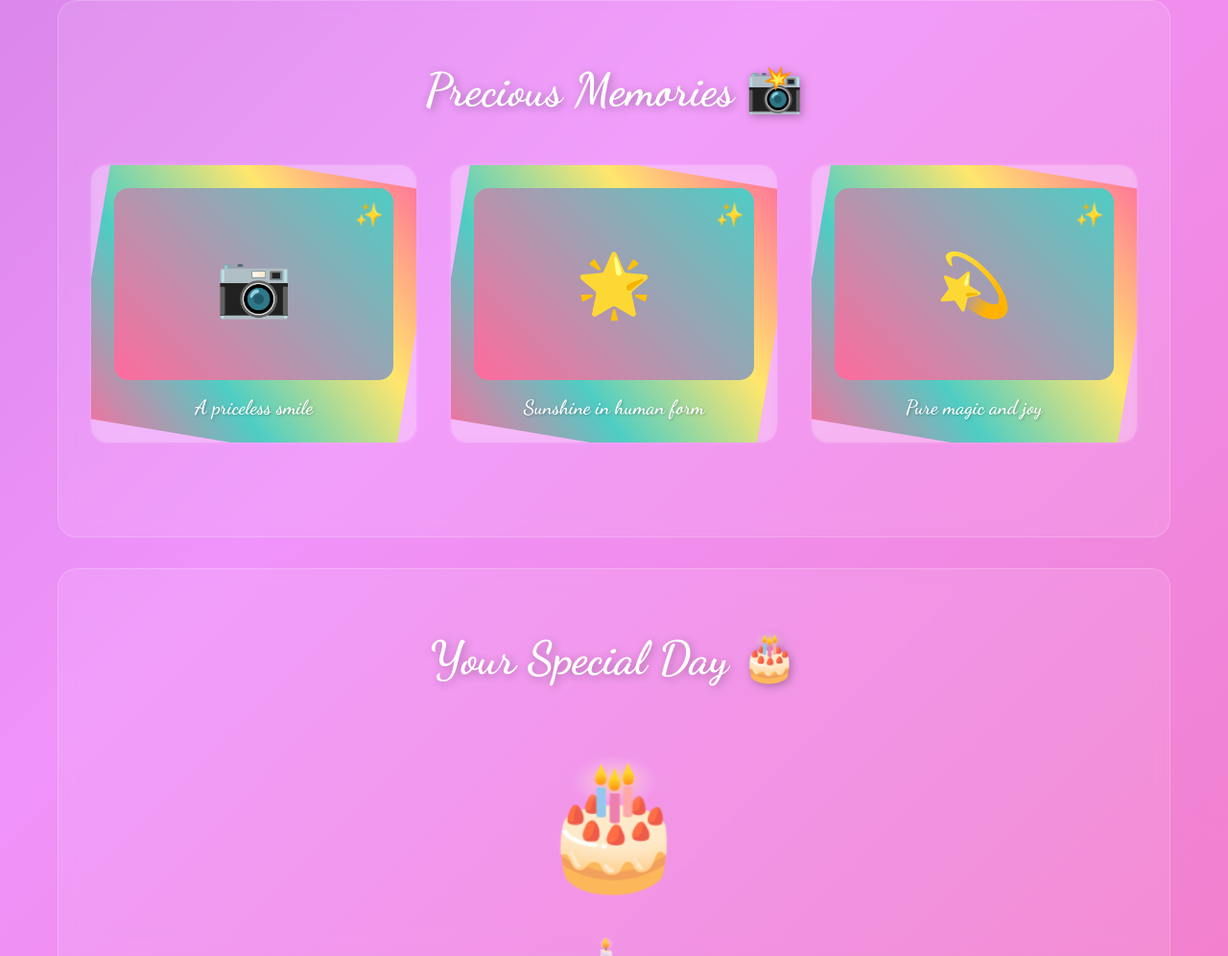
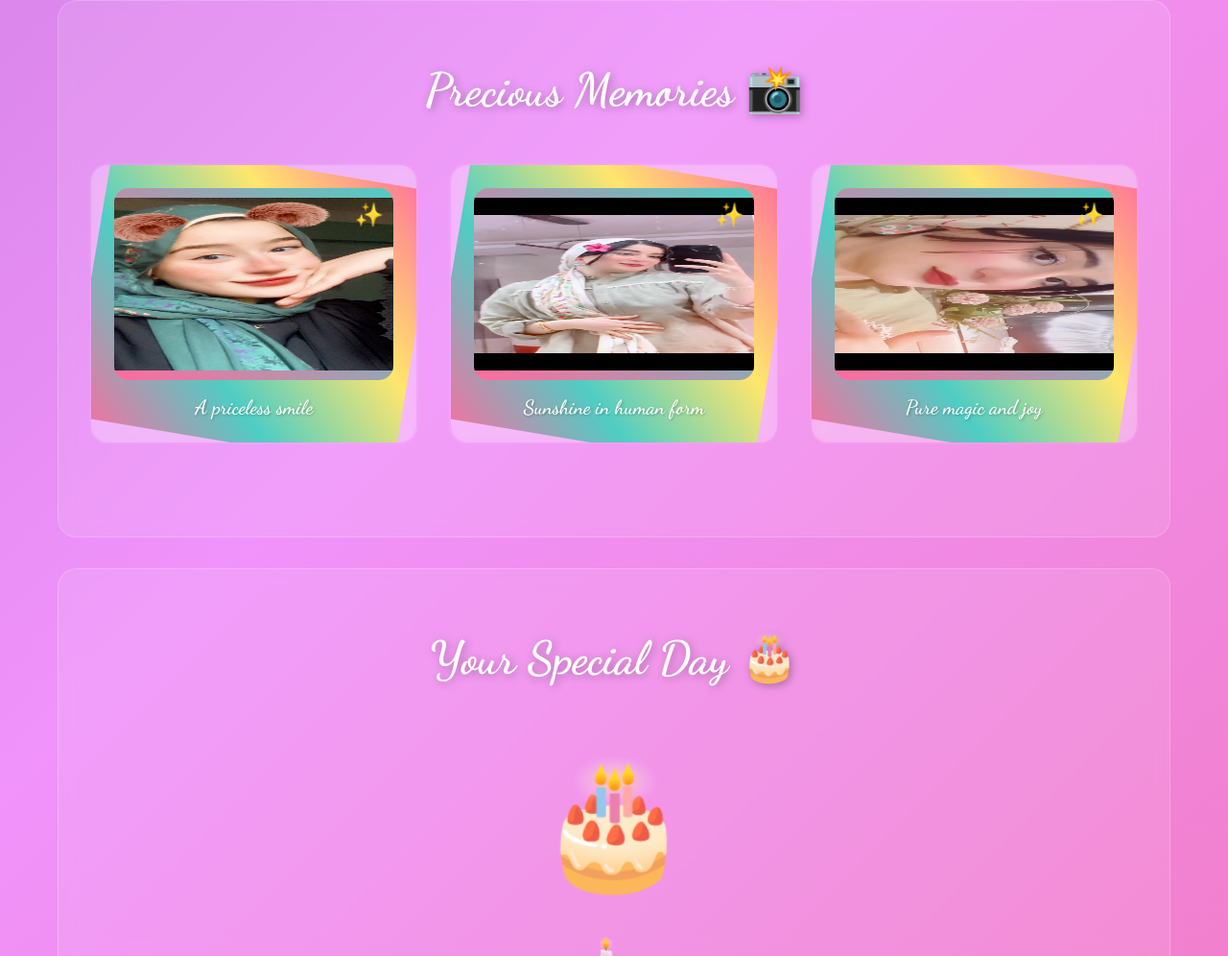
Before and after one commit to ARY-Who/Happy-birthday-, a plain HTML site: page index.html in a window 1280 px wide. Shown: the part 852-1848 px from the top of the page at 96% size. Drawn offline with Linux system fonts and the light colour scheme.

Commit message:
Update index.html

```diff
--- a/index.html
+++ b/index.html
@@ -510,15 +510,21 @@
     <h2 class="section-title">Precious Memories 📸</h2>
     <div class="gallery-grid">
         <div class="photo-card">
-                    <div class="photo-placeholder">📷</div>
+            <div class="photo-placeholder">
+                <img src="1.jpg" alt="A priceless smile" style="width: 320px; height: 180px;">
+            </div>
             <div class="photo-caption">A priceless smile</div>
         </div>
         <div class="photo-card">
-                    <div class="photo-placeholder">🌟</div>
+            <div class="photo-placeholder">
+                <img src="2.jpg" alt="Sunshine in human form" style="width: 320px; height: 180px;">
+            </div>
             <div class="photo-caption">Sunshine in human form</div>
         </div>
         <div class="photo-card">
-                    <div class="photo-placeholder">💫</div>
+            <div class="photo-placeholder">
+                <img src="3.jpg" alt="Pure magic and joy" style="width: 320px; height: 180px;">
+            </div>
             <div class="photo-caption">Pure magic and joy</div>
         </div>
     </div>
```
Lines whose indentation alone changed are shown as unchanged.
